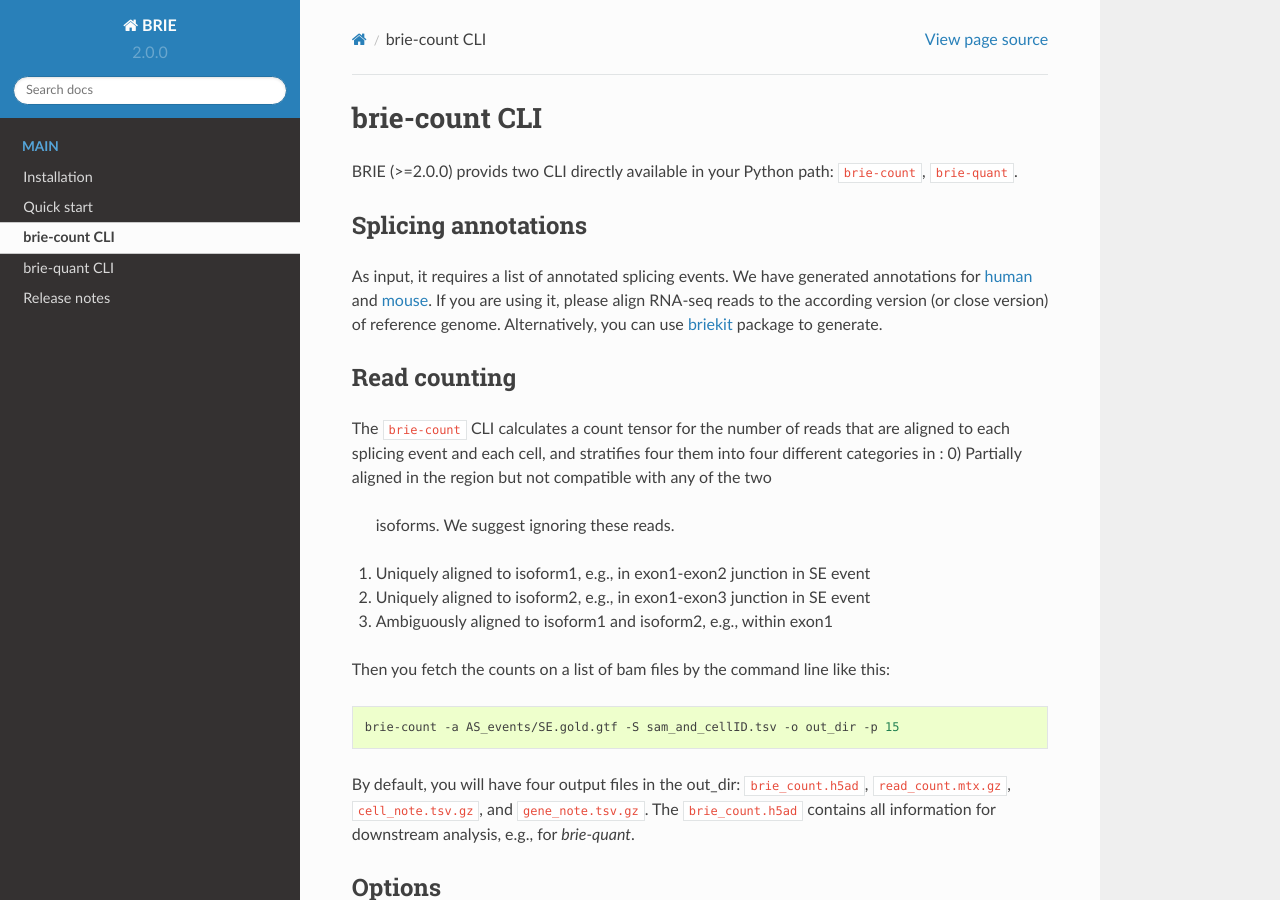
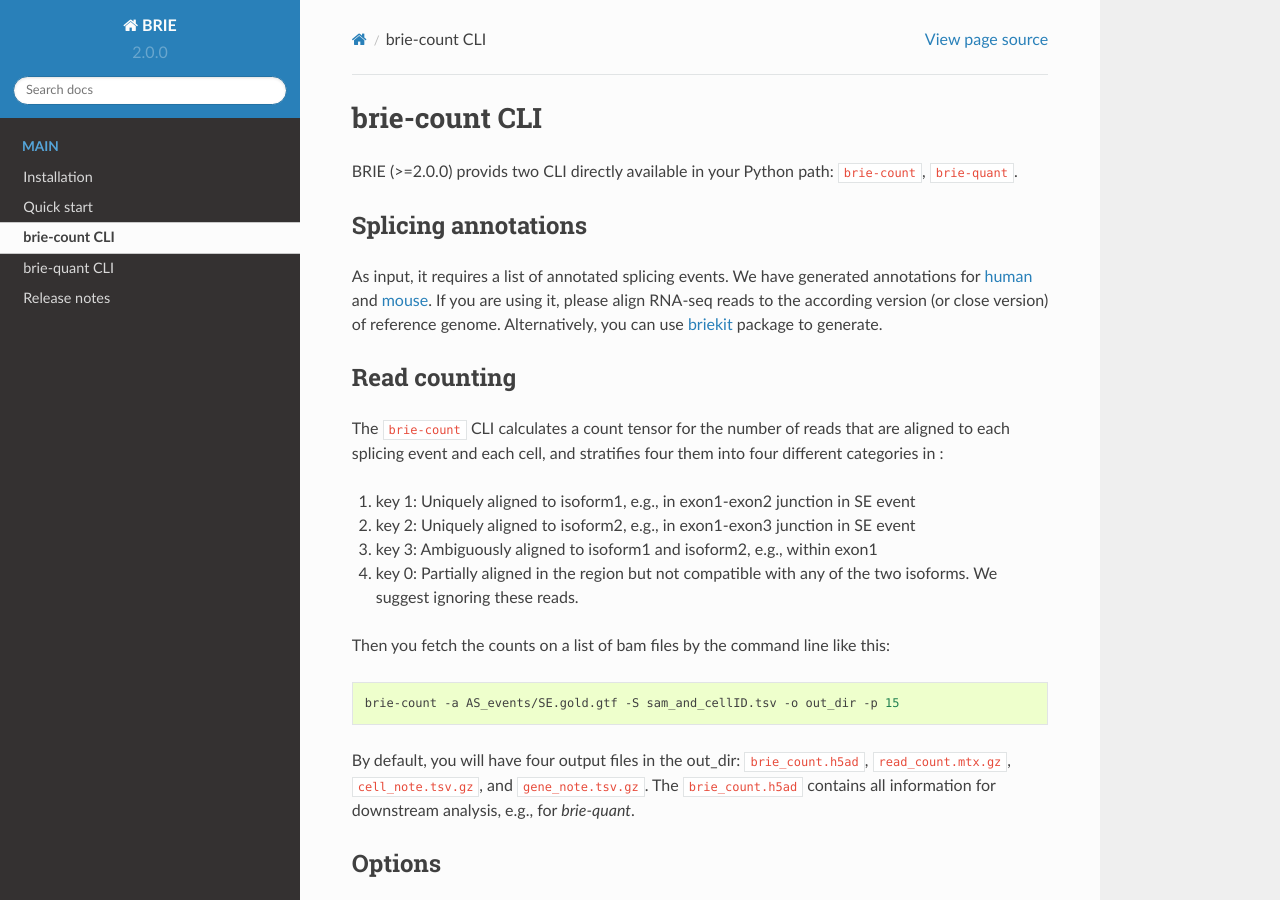
Before and after one commit to huangyh09/brie, a Sphinx documentation site: the page built from doc/brie_count.rst, in a window 1280 px wide and 900 px high. Built offline with Sphinx 7.4.7 and the Read the Docs theme 2.0.0, drawn with Linux system fonts in a browser that asks for light colours; pages that are not in the unit, such as notebooks, are missing from menus.

Commit message:
doc updates

```diff
--- a/doc/brie_count.rst
+++ b/doc/brie_count.rst
@@ -22,11 +22,12 @@ Read counting
 The ``brie-count`` CLI calculates a count tensor for the number of reads that
 are aligned to each splicing event and each cell, and stratifies four them into
 four different categories in :
-0) Partially aligned in the region but not compatible with any of the two
+
+1. key 1: Uniquely aligned to isoform1, e.g., in exon1-exon2 junction in SE event
+2. key 2: Uniquely aligned to isoform2, e.g., in exon1-exon3 junction in SE event
+3. key 3: Ambiguously aligned to isoform1 and isoform2, e.g., within exon1
+4. key 0: Partially aligned in the region but not compatible with any of the two
    isoforms. We suggest ignoring these reads.
-1) Uniquely aligned to isoform1, e.g., in exon1-exon2 junction in SE event
-2) Uniquely aligned to isoform2, e.g., in exon1-exon3 junction in SE event
-3) Ambiguously aligned to isoform1 and isoform2, e.g., within exon1
 
 Then you fetch the counts on a list of bam files by the command line like this:
 
--- a/doc/quick_start.rst
+++ b/doc/quick_start.rst
@@ -51,7 +51,8 @@ Step2.2 phenotype detection
 
 If you have cell level features, e.g., disease condition or cell type or
 continuous variable, you can use it in cell features to detect variable splicing
-events as phenotypes for further analysis.
+events as phenotypes for further analysis. This is ``mode 3`` in ``brie-quant``,
+so requires ``-c`` and ``--LRTindex``
 
 .. code-block:: bash
 
```
